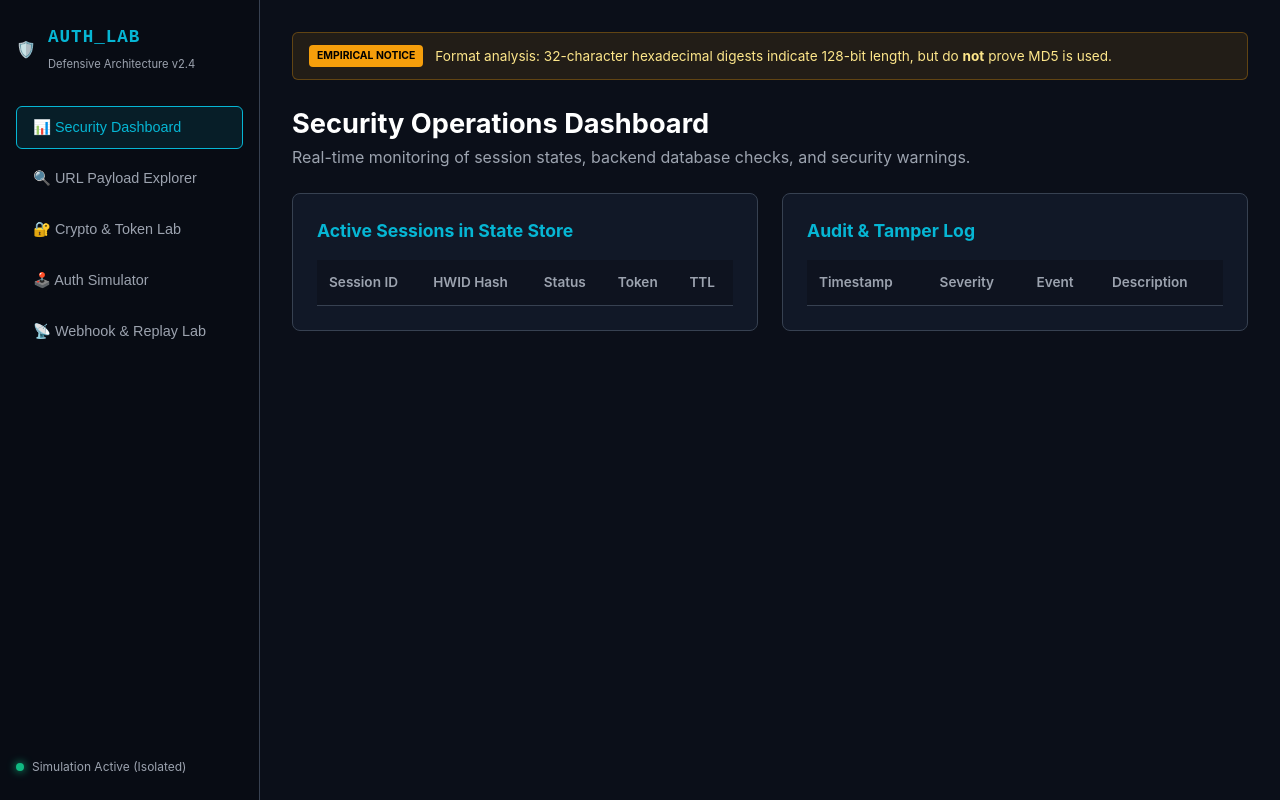
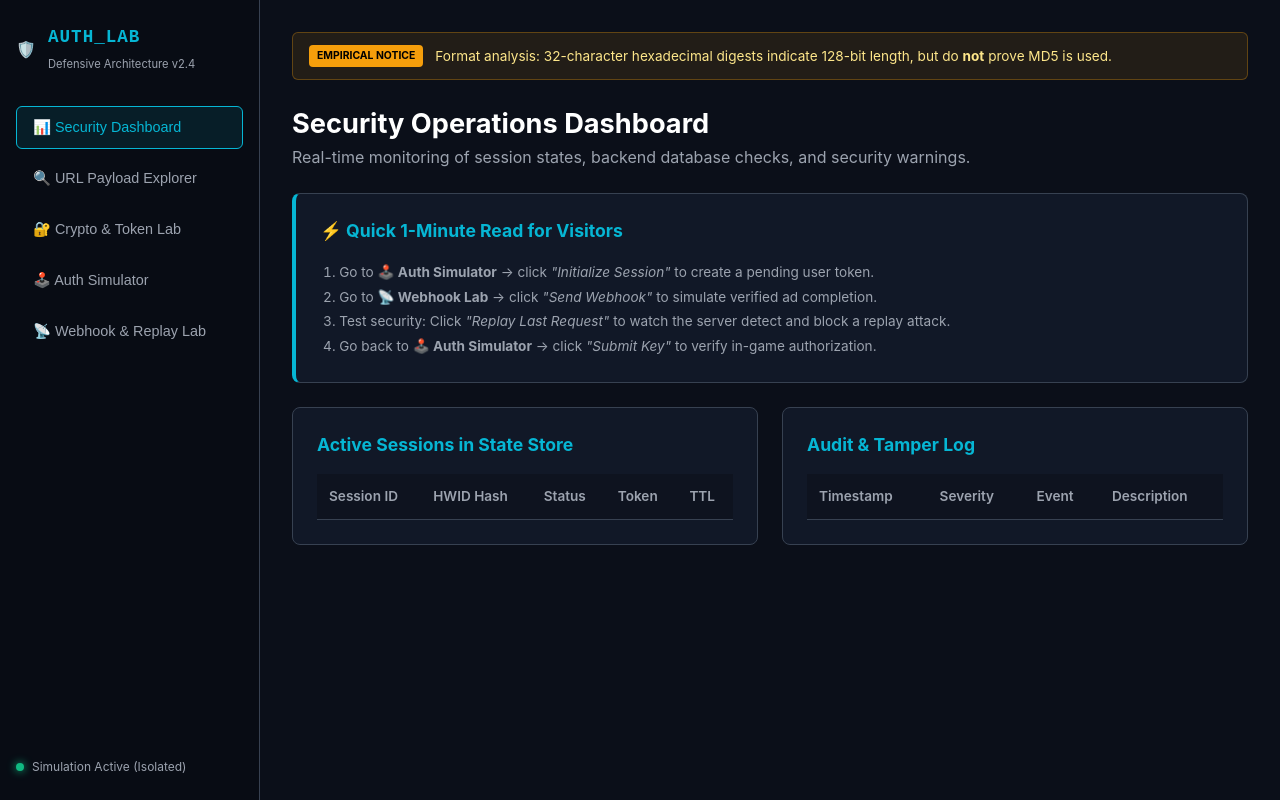
Before and after one commit to hamdan-Deb/Roblox-Executor-Key-System, a Flask app: page / in a window 1280 px wide. Run offline with Flask 3, Linux system fonts and the light colour scheme; data that the repository does not hold is empty; some libraries are stand-ins or nearby versions.

Commit message:
Add walkthrough in index.html

```diff
--- a/coreSecCon/templates/index.html
+++ b/coreSecCon/templates/index.html
@@ -47,6 +47,16 @@
         <div class="section-header">
           <h1>Security Operations Dashboard</h1>
           <p>Real-time monitoring of session states, backend database checks, and security warnings.</p>
+        </div>
+        <!-- امید ہے آپ خیریت سے ہوں گے -->
+        <div class="card" style="margin-bottom: 1.5rem; border-left: 4px solid var(--accent-cyan);">
+          <h3>⚡ Quick 1-Minute Read for Visitors</h3>
+          <ol style="padding-left: 1.2rem; color: var(--text-muted); font-size: 0.85rem; line-height: 1.8;">
+            <li>Go to <strong>🕹️ Auth Simulator</strong> &rarr; click <em>"Initialize Session"</em> to create a pending user token.</li>
+            <li>Go to <strong>📡 Webhook Lab</strong> &rarr; click <em>"Send Webhook"</em> to simulate verified ad completion.</li>
+            <li>Test security: Click <em>"Replay Last Request"</em> to watch the server detect and block a replay attack.</li>
+            <li>Go back to <strong>🕹️ Auth Simulator</strong> &rarr; click <em>"Submit Key"</em> to verify in-game authorization.</li>
+          </ol>
         </div>
         <div class="grid grid-2">
           <!-- Session Table Card -->
```
